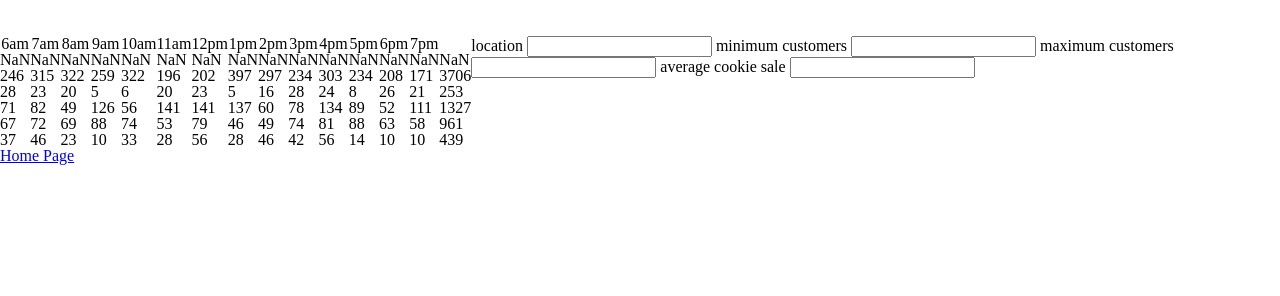
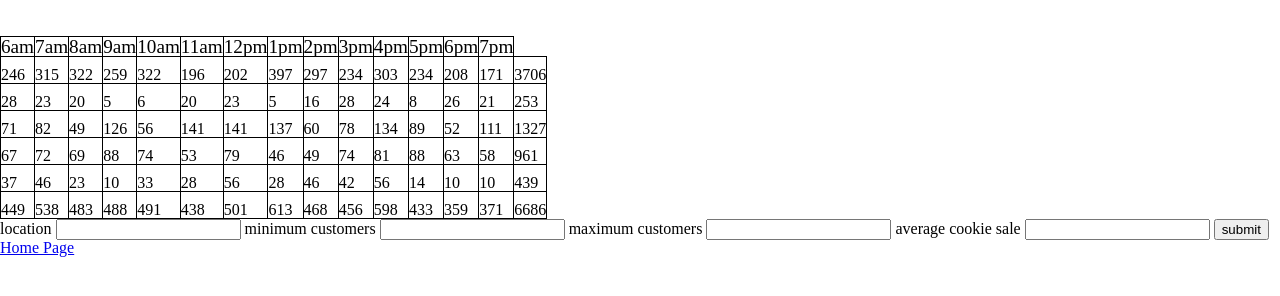
Before and after one commit to LeeThomas13/cookie-stand, a plain HTML site: page sales.html in a window 1280 px wide. Shown: the part 62-358 px from the top of the page. Drawn offline with Linux system fonts and the light colour scheme.

Commit message:
finished lab 09, added a functioning form.

```diff
--- a/css/salespage.css
+++ b/css/salespage.css
@@ -8,9 +8,21 @@ h1 {
 }
 
 main {
-  display: flex;
+
 }
 
-table {
+td {
+   border: 1px solid black;
+   padding-top: 10px;
+}
+
+th {
+  font-size: larger;
+  border: 1px solid black;
 
 }
+
+fieldset {
+  display: flex;
+  display: inline;
+}
--- a/js/salespage.js
+++ b/js/salespage.js
@@ -5,6 +5,7 @@ var allStores = [];
 var storeHourArr = ['6am', '7am', '8am', '9am', '10am', '11am', '12pm', '1pm', '2pm', '3pm', '4pm', '5pm', '6pm', '7pm'];
 var parentElement = document.getElementById('table');
 var totalOfAllTotals = 0
+var cookieForm = document.getElementById('cookieForm')
 
 function StoreLocation(name, minCustomer, maxCustomer, avgCookieSale) {
   this.storeName = name;
@@ -18,6 +19,7 @@ function StoreLocation(name, minCustomer, maxCustomer, avgCookieSale) {
 }
 
 StoreLocation.prototype.calculateCustomersEachHour = function (){
+  this.customersEachHour = [];
   for(var i = 0; i < storeHourArr.length; i++){
     var customers = getRandomNumber(this.minCustomer, this.maxCustomer);
     this.customersEachHour.push(customers);
@@ -25,6 +27,8 @@ StoreLocation.prototype.calculateCustomersEachHour = function (){
 }
 
 StoreLocation.prototype.calculateCookiesSoldPerHour = function (){
+  this.cookiesSoldPerHour = [];
+  this.totalCookiesSoldToday = 0;
   for(var i=0; i<storeHourArr.length; i++){
     var cookies = Math.ceil(this.avgCookieSale * this.customersEachHour[i]);
     this.cookiesSoldPerHour.push(cookies);
@@ -96,21 +100,24 @@ function getRandomNumber(min, max) {
   return Math.floor(Math.random() * (max - min + 1)) + min;
 }
 
-// cookieForm.addEventListener('submit', function(){
-//   event.preventDefault();
-//   var minCust = parseInt(event.target.minCustomer.value);
-//   var locations = event.target.location.value;
-//   var maxCust = parseInt(event.target.maxCustomer.value);
-//   var avgCookie = parseInt(event.target.avgCookieSale.value);
+cookieForm.addEventListener('submit', function(){
+  event.preventDefault();
+  var name = event.target.name.value;
+  var minCustomer = event.target.minCustomers.value;
+  var maxCustomer = event.target.maxCustomers.value;
+  var avgCookieSale = event.target.avgCookieSale.value;
 
-//   new StoreLocation(locations, minCust, maxCust, avgCookie);
+  new StoreLocation(name, minCustomer, maxCustomer, avgCookieSale);
+  console.log(minCustomer);
+  console.log(maxCustomer);
+  console.log(avgCookieSale);
 
-//   parent.innerHTML = '';
-//   generateHeader();
-//   generateContent();
-//   generateFooter();
-// })
+  document.getElementById('table').innerHTML='';
+  generateHeader();
+  generateContent();
+  generateFooter();
+})
 
 generateHeader();
+generateContent();
 generateFooter();
-generateContent();
--- a/sales.html
+++ b/sales.html
@@ -18,18 +18,19 @@
       <form id="cookieForm">
         <fieldset>
           <label>location
-            <input name="location" type="text"/>
+            <input name="name" type="text"/>
           </label>
           <label>minimum customers
-            <input name="minCustomers" type="text"/>
+            <input name="minCustomers" type="number"/>
           </label>
           <label>maximum customers
-            <input name="maxCustomers" type="text">
+            <input name="maxCustomers" type="number"/>
           </label>
           <label>average cookie sale
-            <input name="avgCookieSale" type="text">
+            <input name="avgCookieSale" type="number"/>
           </label>
         </fieldset>
+        <button type="submit">submit</button>
       </form>
     </main>
     <footer>
```
Also changed, not shown: index.html (+0 -12 lines).
